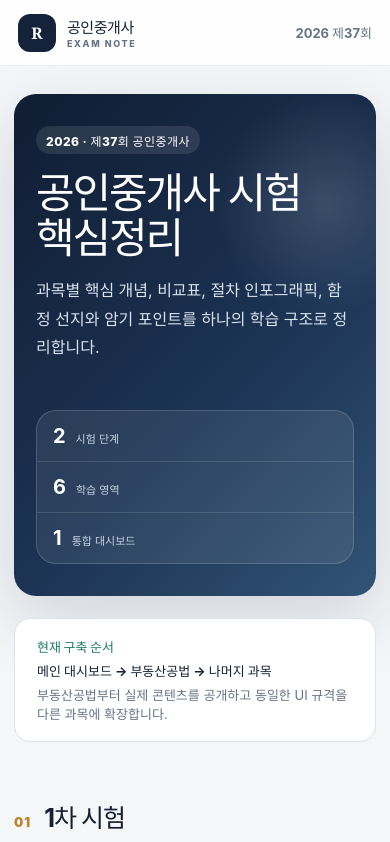
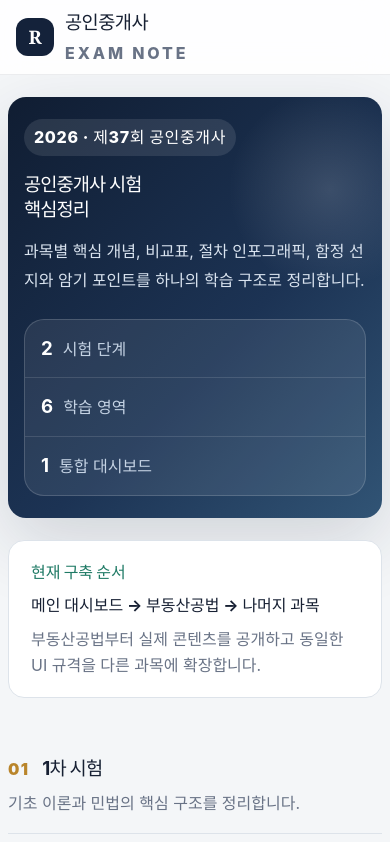
Before and after one commit to parkminhyun0/realtor-exam, a React (Vite) app: page / in a window 390 px wide. Shown: the top 842 px of the page. Built offline with nearby package versions, Linux system fonts and the light colour scheme.

Commit message:
style: standardize 12pt/14pt responsive typography
Fix ordinary text at 12pt, important titles and buttons at 14pt, and keep responsive behavior layout-driven across desktop, tablet, and mobile.

```diff
--- a/src/main.jsx
+++ b/src/main.jsx
@@ -2,6 +2,7 @@ import { StrictMode } from 'react'
 import { createRoot } from 'react-dom/client'
 import App from './App.jsx'
 import './styles.css'
+import './typography-responsive.css'
 
 createRoot(document.getElementById('root')).render(
   <StrictMode>
--- /dev/null
+++ b/src/typography-responsive.css
@@ -0,0 +1,214 @@
+:root {
+  --font-base: 12pt;
+  --font-important: 14pt;
+}
+
+html {
+  font-size: var(--font-base);
+  -webkit-text-size-adjust: 100%;
+  text-size-adjust: 100%;
+}
+
+body,
+body * {
+  font-size: var(--font-base) !important;
+}
+
+body {
+  line-height: 1.65;
+  overflow-x: clip;
+}
+
+body h1,
+body h2,
+body h3,
+body h4,
+body h5,
+body h6,
+body button,
+body summary,
+body .brand strong,
+body .brand__mark,
+body .subject-card__title,
+body .subject-card__action,
+body .section-heading h2,
+body .system-note h2,
+body .subject-hero__icon,
+body .public-law-nav__title strong,
+body .study-section-heading__number,
+body .study-tldr strong,
+body .memory-card strong,
+body .importing-section h2,
+body .hero__summary strong {
+  font-size: var(--font-important) !important;
+}
+
+button,
+summary,
+[role="button"] {
+  min-height: 44px;
+}
+
+img,
+svg,
+video,
+canvas {
+  max-width: 100%;
+  height: auto;
+}
+
+.table-wrap {
+  overflow-x: auto;
+  -webkit-overflow-scrolling: touch;
+}
+
+.hero h1,
+.subject-hero h1,
+.public-law-hero h1,
+.study-section-heading h2,
+.study-block__title h3,
+.placeholder-card h2,
+.importing-section h2 {
+  line-height: 1.35;
+}
+
+@media (max-width: 1024px) {
+  .dashboard,
+  .subject-shell,
+  .public-law-page {
+    width: min(100% - 32px, 1180px);
+  }
+
+  .public-law-layout {
+    grid-template-columns: 1fr;
+  }
+
+  .public-law-nav {
+    position: static;
+    top: auto;
+    max-height: none;
+  }
+
+  .public-law-hero {
+    align-items: flex-start;
+    flex-direction: column;
+  }
+
+  .public-law-hero__badges {
+    justify-content: flex-start;
+  }
+}
+
+@media (max-width: 768px) {
+  .topbar {
+    height: auto;
+    min-height: 66px;
+    padding: 8px 16px;
+    gap: 12px;
+  }
+
+  .dashboard,
+  .subject-shell,
+  .public-law-page {
+    width: calc(100% - 24px);
+    padding-top: 22px;
+  }
+
+  .hero {
+    min-height: auto;
+    padding: 28px 22px;
+    border-radius: 22px;
+    flex-direction: column;
+    align-items: stretch;
+    gap: 24px;
+  }
+
+  .hero__summary {
+    width: 100%;
+    grid-template-columns: 1fr;
+  }
+
+  .hero__summary div {
+    border-right: 0;
+    border-bottom: 1px solid rgba(255,255,255,.12);
+  }
+
+  .hero__summary div:last-child {
+    border-bottom: 0;
+  }
+
+  .study-guide {
+    grid-template-columns: 1fr;
+    gap: 7px;
+  }
+
+  .section-heading,
+  .system-note,
+  .subject-hero,
+  .study-section-heading {
+    align-items: flex-start;
+    flex-direction: column;
+  }
+
+  .subject-grid--first,
+  .subject-grid--second {
+    grid-template-columns: 1fr;
+  }
+
+  .subject-card {
+    min-height: 0;
+  }
+
+  .public-law-content {
+    padding: 18px 14px 26px;
+  }
+
+  .understanding-grid,
+  .study-block--split {
+    grid-template-columns: 1fr;
+  }
+
+  .footer {
+    width: calc(100% - 24px);
+    flex-direction: column;
+    gap: 8px;
+  }
+}
+
+@media (max-width: 480px) {
+  .topbar__meta {
+    display: none;
+  }
+
+  .dashboard,
+  .subject-shell,
+  .public-law-page {
+    width: calc(100% - 16px);
+  }
+
+  .hero,
+  .subject-hero,
+  .public-law-hero {
+    padding: 22px 16px;
+    border-radius: 18px;
+  }
+
+  .subject-card,
+  .placeholder-card,
+  .study-block {
+    padding: 16px;
+  }
+
+  .public-law-nav {
+    padding-left: 10px;
+    padding-right: 10px;
+  }
+
+  .public-law-nav li button {
+    min-height: 44px;
+  }
+
+  .hierarchy-flow__step {
+    min-width: 130px;
+  }
+}
```
